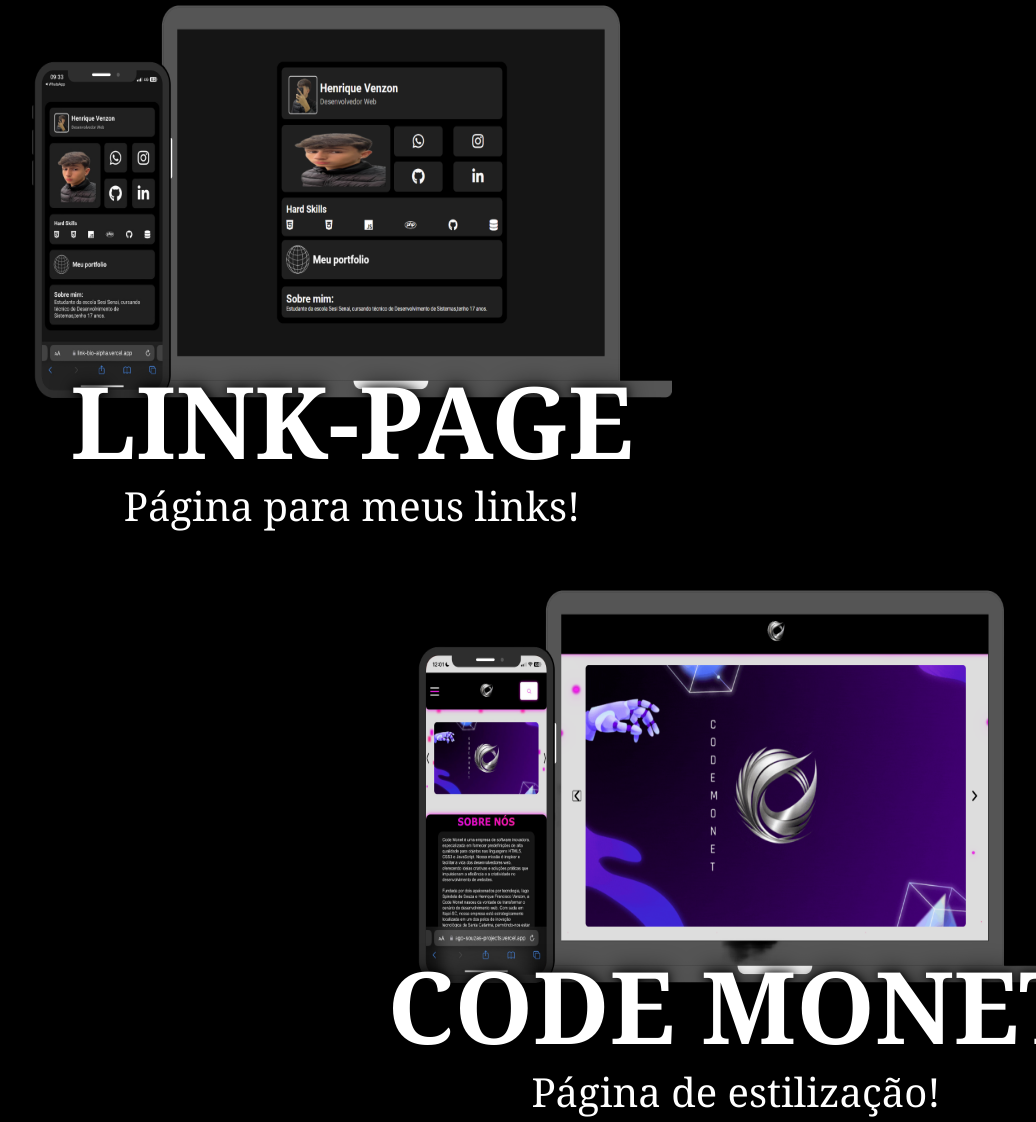
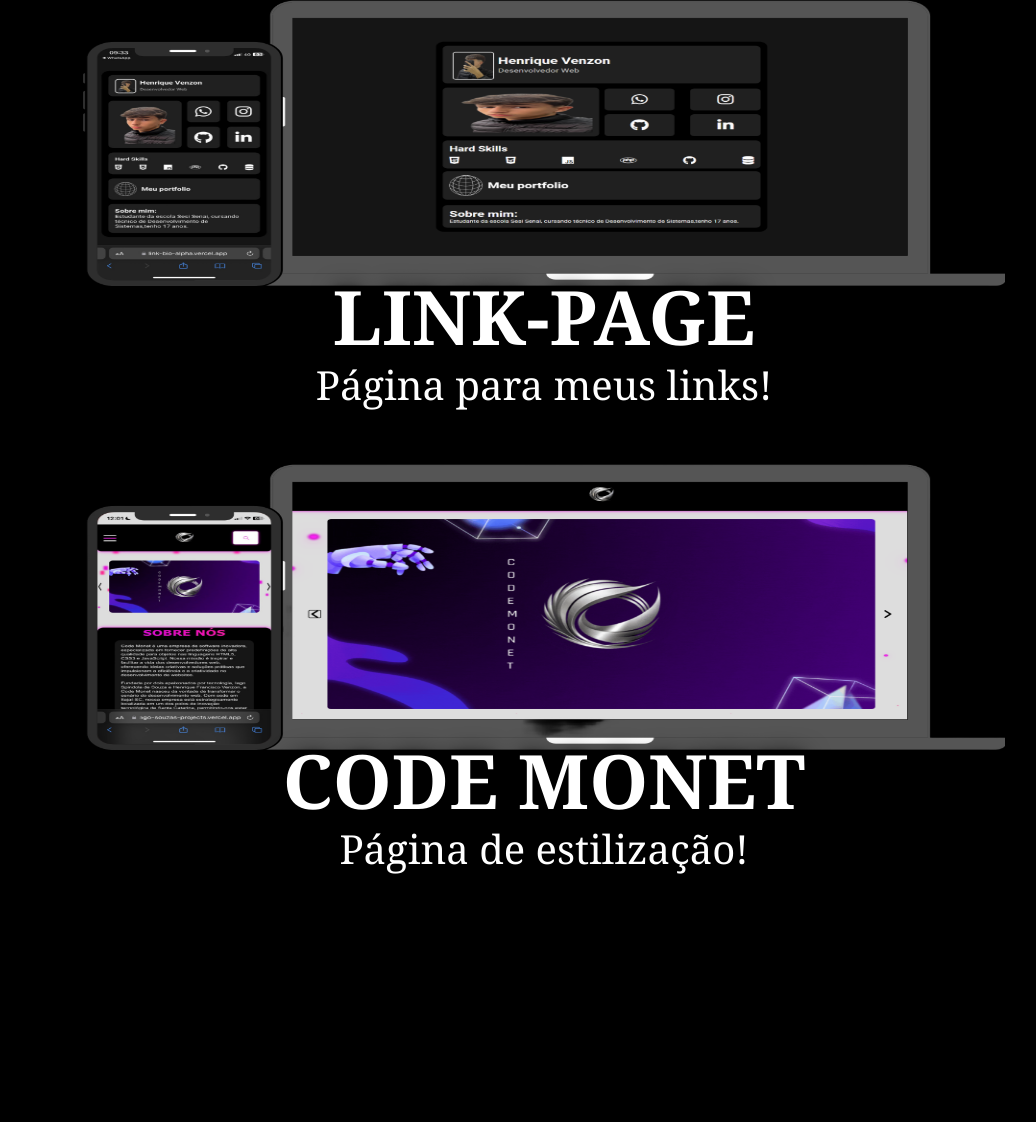
Before and after one commit to Henrique-Venzon/Portifolio, a plain HTML site: page index.html in a window 1280 px wide. Shown: the part 2076-3198 px from the top of the page, without its empty margins (96-1132 px from the left). Drawn offline with nearby package versions, Linux system fonts and the light colour scheme; animation ran at ten frames a second.

Commit message:
atualização

```diff
--- a/fixos/responsividade.css
+++ b/fixos/responsividade.css
@@ -117,7 +117,23 @@
     }
 }
 @media only screen and (min-width: 1025px) and (max-width: 1440px) {
-
+.link-page{
+        margin-left: 0;
+    }
+    .code-monet{
+        margin-right: 0;
+    }
+    .mockup img{
+        width: 72vw;
+        height:40vh;
+    }
+    .destaque{
+        font-size: 75px;
+    }
+    .text-projeto h1{
+        margin-top: -5.9vh;
+        font-size: 75px;
+    }
   }
 
 @media only screen and (min-width: 1441px) {
--- a/js/reveal.js
+++ b/js/reveal.js
@@ -58,14 +58,14 @@ revelar.reveal('.p3-animation',
 })
 revelar.reveal('.fa-html5',
     {
-    delay:200,
+    delay:750,
     duration: 1500,
     distance: '70px',
     origin: 'left'
 })
 revelar.reveal('.fa-css3-alt',
     {
-    delay:200,
+    delay:500,
     duration: 1500,
     distance: '70px',
     origin: 'left'
@@ -86,14 +86,14 @@ revelar.reveal('.fa-php',
 })
 revelar.reveal('.fa-github',
     {
-    delay:200,
+    delay:500,
     duration: 1500,
     distance: '70px',
     origin: 'right'
 })
 revelar.reveal('.fa-database',
     {
-    delay:200,
+    delay:750,
     duration: 1500,
     distance: '70px',
     origin: 'right'
```
